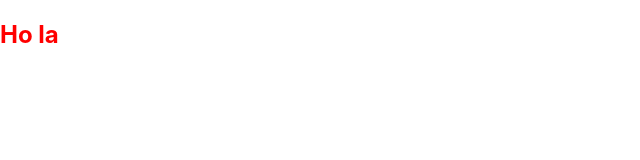
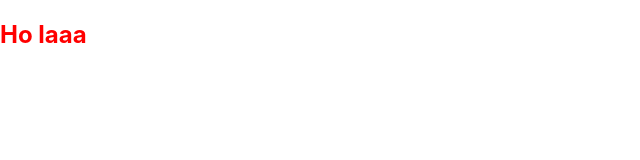
Before and after one commit to devRe89/web-page, a Next.js app: page / in a window 1280 px wide. Shown: the top 160 px of the page, without its empty margins (0-640 px from the left). Built offline with nearby package versions, Linux system fonts and the light colour scheme.

Commit message:
Up develop new pc

```diff
--- a/pages/index.js
+++ b/pages/index.js
@@ -7,7 +7,7 @@ const H2 = styled.h2`
 export default function Home() {
   return (
     <div>
-      <H2>Ho la</H2>
+      <H2>Ho laaa</H2>
     </div>
   )
 }
```
